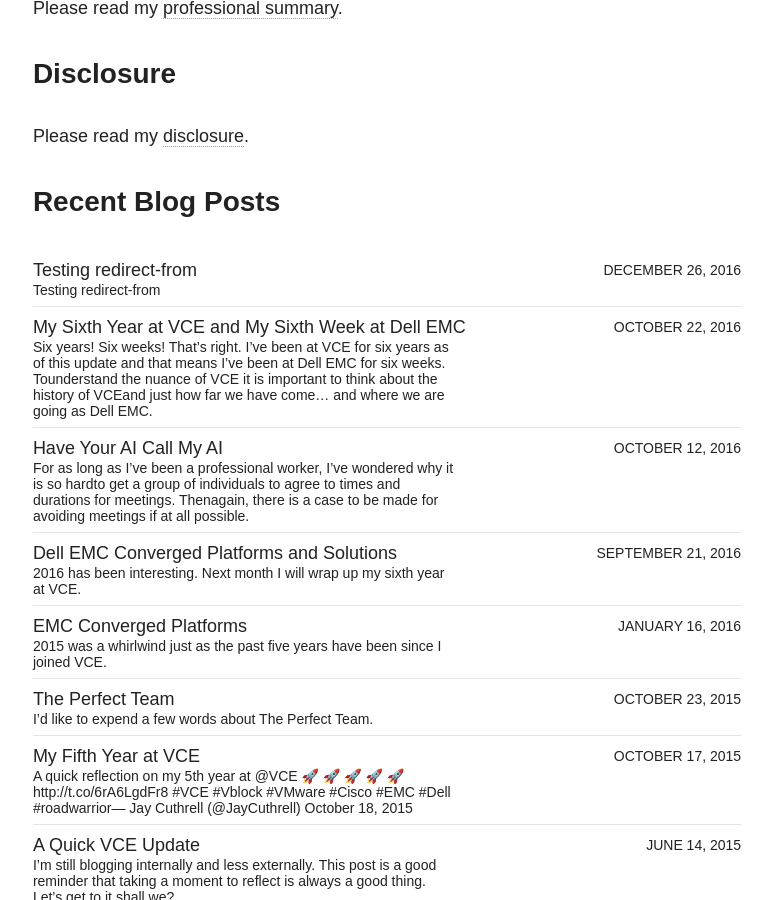
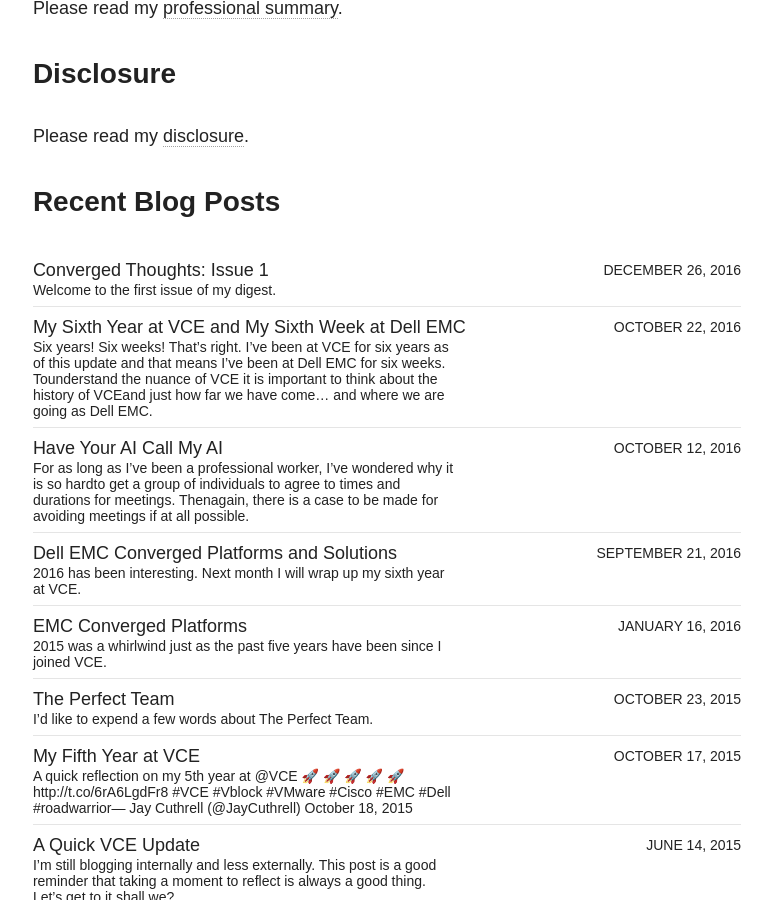
Before and after one commit to nsshommo/jaycuthrell.github.io, a Jekyll site: the page built from index.md, in a window 1280 px wide and 900 px high, scrolled down 1581 px. Shown: the whole window, without its empty margins (253-1025 px from the left). Built offline with Jekyll 4.4.1, drawn with Linux system fonts in a browser that asks for light colours; nearby versions of some CDN libraries; comment, search, counter and statistics services are not loaded; part of the change alters nothing that is shown.

Commit message:
newsletter migration cut paste attempt with cleanup

```diff
--- a/blog/_posts/2016-12-26-converged-thoughts-1.md
+++ b/blog/_posts/2016-12-26-converged-thoughts-1.md
@@ -1,6 +1,6 @@
 ---
 layout: post
-title: "Testing redirect-from"
+title: "Converged Thoughts: Issue 1"
 image:
   feature: convergedthoughts.png
 date: 2016-12-26 10:24
@@ -9,4 +9,75 @@ redirect_from:
 categories: digest
 ---
 
-Testing redirect-from
+Welcome to the first issue of my digest.
+
+I know… an email newsletter on the eve of the year 2017. Bold! ;-)
+
+Since 2007, I have shared content or links to content on micro blogging
+platforms such as Twitter. Since the barrier to publish on Twitter is low, I’ve
+been told by peers that Twitter can be hard to keep up with at times.
+
+Also, while I have a personal blog, my blog is updated infrequently and it
+doesn’t show up in your inbox because I’ve resisted adding services like
+FeedBurner and the like. So, this will be a newsletter and the format will be
+that of a digest.
+
+My goal for the digest is simple. I will go back to the items I share over the
+course of a day or week and provide more context on why those items are of
+interest.
+
+The format for this issue and future issues will be as follows:
+
+- My original pithy tweet and link to content described
+-  few more notes on why this content is of interest
+
+Let’s begin…
+
+!(redpill.png)
+
+Here's to taking the red pill in 2017...
+
+# Notifications Zero and Notifications Bankruptcy
+
+<iframe width="300" height="169" src="https://www.youtube.com/embed/z9UjeTMb3Yk?rel=0" frameborder="0" allowfullscreen></iframe>
+
+If you know me then you know I tend to become infatuated with new tools for
+ collaboration, sharing, and the like. Years ago these tools were referred to as
+ groupware. Yes, I really liked Google Wave.
+
+When I came across this Google Tech Talk from 2007 about “Inbox Zero” it was
+ part of my quest to look back a decade or more for patterns and dated
+ references. Here, looking back at the notion of getting things done using an
+ email inbox as a means of workflow is a mix of nostalgia and frustration.
+
+The nostalgia comes from remembering just how many emails you might have sent
+ in your life or remembering an email that brings back a fond memory. You might
+ even recall printing out an email and hanging it up as a memento of sorts. I
+ know I did that.
+
+The frustration comes from knowing that email is where good ideas or valuable
+ information seem to be buried under updates that are of little value (not to be
+ confused with this digest update!). Perhaps you are into the newer reboot of
+ older interfaces like IRC or threaded message forums seen in the latest
+ groupware such as Slack. Then again, perhaps you know others that won’t benefit
+ from Slack because, for them, email is good enough – and that might be
+ frustrating too.
+
+Depending on when you began to use email, email inboxes became a digital
+ equivalent for physical inboxes for postal mail. Spam was annoying until Gmail
+ mostly stopped the worst of spam.
+
+If you use a mobile version or a web browser version of tools like Slack it
+ will be apparent that the new inbox is… notifications. At this point, I’ve
+ taken to turning off email notifications and rely upon the visual
+ notifications. Usually it is the red circle with a number that is meant to
+ convey SOMETHING TO CLICK ON RIGHT NOW.
+
+It’s no small wonder that there are already references to Notifications Zero
+ and declaring Notifications Bankruptcy.
+
+Ah, innovation…￼ meet the new inbox… same as the old inbox!
+
+BTW, you can find me here on Slack clearing my notifications:
+
+[{code} Community](http://community.emccode.com)
```
Also changed, not shown: images/binary_code.jpg (added), images/redpill.png (added).
